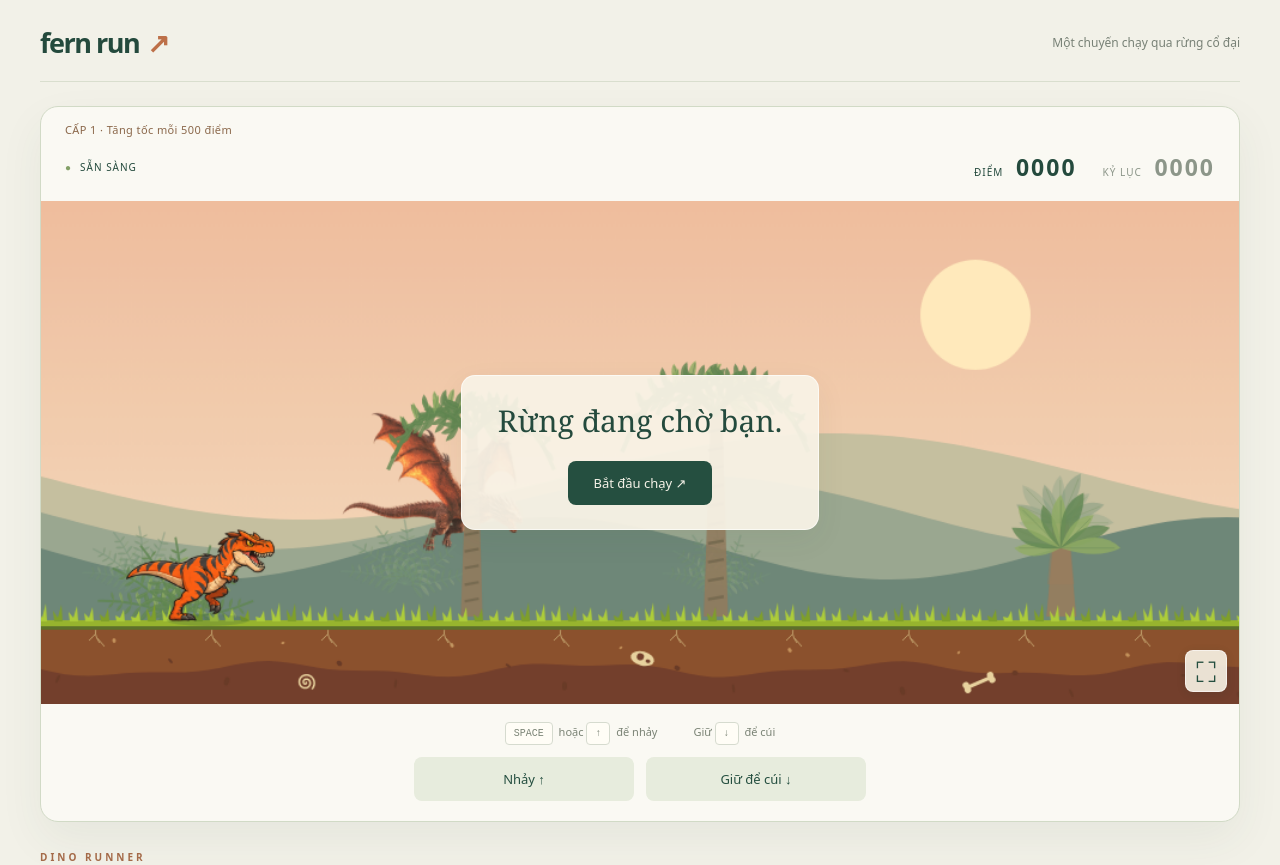
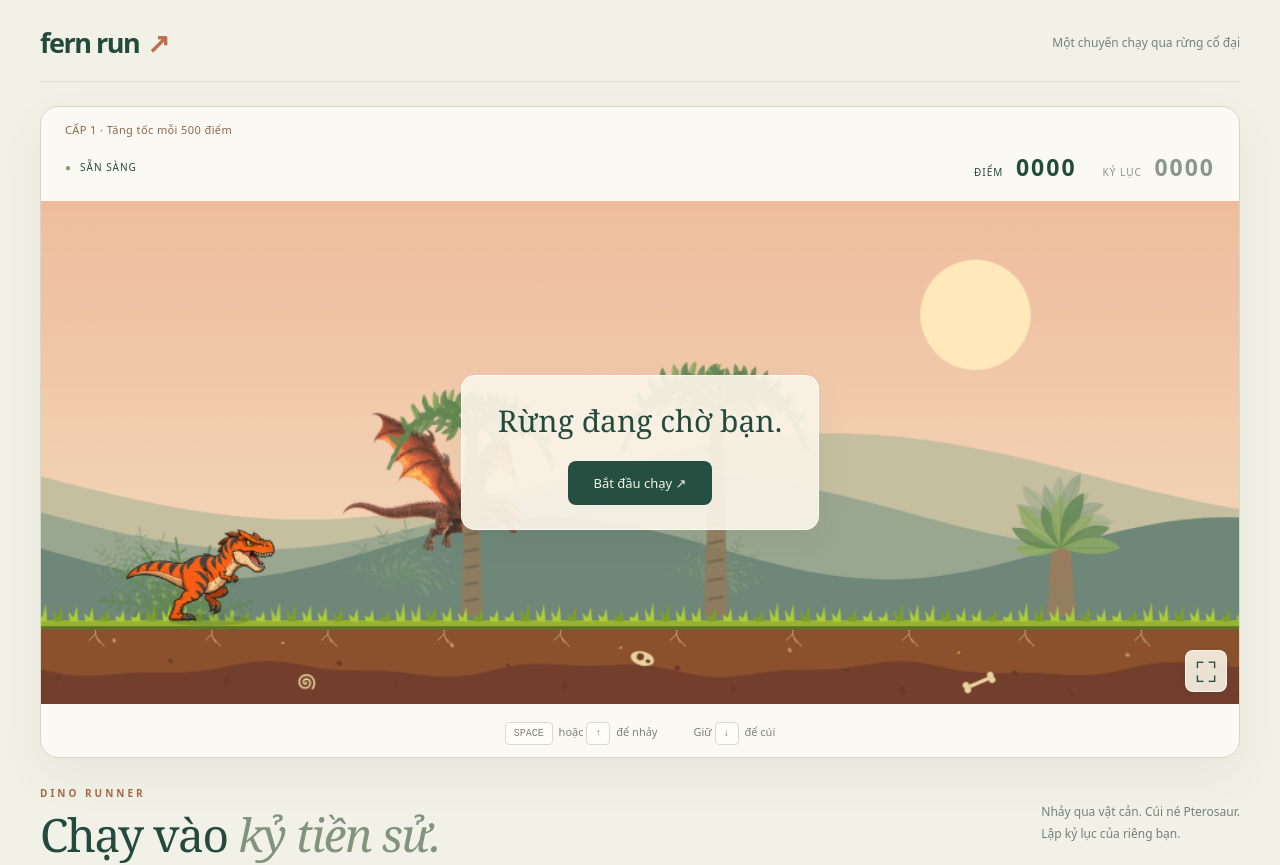
Before and after one commit to TienHoangSG/dino-runner, a React (Vite) app: page / in a window 1280 px wide. Shown: the top 865 px of the page. Built offline with nearby package versions, Linux system fonts and the light colour scheme.

Commit message:
Replace touch buttons with external swipe instructions

```diff
--- a/src/main.tsx
+++ b/src/main.tsx
@@ -332,18 +332,9 @@ function App() {
         <button className="fullscreen-button" onPointerDown={event => event.stopPropagation()} onClick={event => { event.stopPropagation(); void toggleFullscreen(); }} aria-label={expanded ? "Thoát toàn màn hình" : "Toàn màn hình"} title={expanded ? "Thoát toàn màn hình" : "Toàn màn hình"}><span aria-hidden="true">{expanded ? '⊡' : '⛶'}</span></button>
       </div>
       <div className="controls"><span><kbd>SPACE</kbd> hoặc <kbd>↑</kbd> để nhảy</span><span>Giữ <kbd>↓</kbd> để cúi</span></div>
-      <div className="touch-controls">
-        <button onPointerDown={event => {
-          if (event.button !== 0) return;
-          event.preventDefault();
-          action.current();
-        }} onClick={event => {
-          // Keyboard and assistive activation has no preceding pointer press.
-          if (event.detail === 0) action.current();
-        }}>Nhảy ↑</button>
-        <button onPointerDown={e => { e.currentTarget.setPointerCapture(e.pointerId); duck.current = true; }} onPointerUp={() => { duck.current = false; }} onPointerCancel={() => { duck.current = false; }} onLostPointerCapture={() => { duck.current = false; }}>Giữ để cúi ↓</button>
-      </div>
+
     </section>
+    <p className="swipe-guide">Vuốt lên để nhảy · Vuốt xuống và giữ để cúi · Nhấc tay để đứng lên</p>
     <section className="intro"><div><p className="eyebrow">DINO RUNNER</p><h1>Chạy vào <em>kỷ tiền sử.</em></h1></div><p>Nhảy qua vật cản. Cúi né Pterosaur.<br/>Lập kỷ lục của riêng bạn.</p></section>
     <footer><span>Mỗi 500 điểm, cuộc đua nhanh hơn.</span><span>FERN RUN</span></footer>
   </main>;
--- a/src/style.css
+++ b/src/style.css
@@ -26,9 +26,6 @@ button:hover { background: #38634c; }
 button:focus-visible { outline: 3px solid #bd7048; outline-offset: 3px; }
 .controls { padding: 18px 24px 12px; display: flex; justify-content: center; gap: 36px; color: #7a8375; font-size: 11px; }
 kbd { display: inline-block; padding: 5px 8px; border: 1px solid #d6dbcf; border-radius: 4px; font-size: 10px; margin-right: 3px; background: #fffdf6; }
-.touch-controls { display: flex; gap: 12px; padding: 0 24px 20px; max-width: 500px; margin: auto; }
-.touch-controls button { touch-action: none; user-select: none; flex: 1; background: #e7ecdd; color: #254f40; }
-.touch-controls button:active { background: #254f40; color: #fff; }
 footer { display: flex; justify-content: space-between; margin: 20px 0 0; font-size: 10px; color: #939c8c; }
 footer span:last-child { letter-spacing: 2px; }
 @media (max-width: 600px) {
@@ -46,7 +43,6 @@ footer span:last-child { letter-spacing: 2px; }
   h2 { font-size: 21px; margin-bottom: 12px; }
   button { padding: 10px 16px; font-size: 12px; }
   .controls { gap: 14px; padding: 14px 10px 10px; font-size: 10px; }
-  .touch-controls { padding: 0 12px 14px; }
 }
 .rotate-hint { display:none; }
 .game.expanded, .game:fullscreen { position:fixed; inset:0; z-index:1000; width:100%; height:100dvh; max-width:none; margin:0; border:0; border-radius:0; display:flex; flex-direction:column; padding:env(safe-area-inset-top) env(safe-area-inset-right) env(safe-area-inset-bottom) env(safe-area-inset-left); background:#f2f1e8; overflow:hidden; }
@@ -55,11 +51,8 @@ footer span:last-child { letter-spacing: 2px; }
 .expanded .stage { flex:1; min-height:0; width:100%; display:flex; align-items:center; justify-content:center; background:#294b40; overflow:hidden; }
 .expanded canvas { width:100%; height:100%; object-fit:contain; }
 .expanded .controls { padding:6px 12px; }
-.expanded .touch-controls { padding:5px 16px 10px; width:100%; max-width:600px; margin:0 auto; flex-shrink:0; }
 @media (orientation:landscape) and (max-height:600px) {
   .expanded .scorebar { padding:8px 150px 8px 16px; }
-  .expanded .touch-controls { position:absolute; bottom:env(safe-area-inset-bottom,0px); left:0; max-width:none; justify-content:space-between; pointer-events:none; padding:8px 20px; z-index:3; }
-  .expanded .touch-controls button { flex:none; min-width:110px; padding:15px 20px; pointer-events:auto; opacity:.9; }
   .expanded .overlay > div { padding:14px 24px; }
 }
 @media (orientation:portrait) and (max-width:600px) {
@@ -71,7 +64,6 @@ footer span:last-child { letter-spacing: 2px; }
 .fullscreen-button:hover { background:#fffdf3; }
 @media (orientation:landscape) and (max-height:600px) {
   .expanded .fullscreen-button { bottom:max(12px,env(safe-area-inset-bottom)); right:max(12px,env(safe-area-inset-right)); }
-  .expanded .touch-controls { padding-right:76px; }
   .expanded .scorebar { padding-right:16px; }
 }
 /* Portrait touch screens get a landscape layout when orientation lock is unavailable. */
@@ -86,11 +78,6 @@ footer span:last-child { letter-spacing: 2px; }
 }
 .force-landscape .level, .force-landscape .controls { display:none; }
 .force-landscape .scorebar { padding:8px 16px; }
-.force-landscape .touch-controls {
-  position:absolute; bottom:0; left:0; max-width:none; justify-content:space-between;
-  pointer-events:none; padding:8px 76px 8px 20px; z-index:3;
-}
-.force-landscape .touch-controls button { flex:none; min-width:110px; padding:15px 20px; pointer-events:auto; opacity:.9; }
 .force-landscape .fullscreen-button { bottom:12px; right:12px; }
 .force-landscape .overlay > div { padding:14px 24px; }
 /* Holding game controls should stay a game gesture on touch browsers. */
@@ -101,4 +88,6 @@ footer span:last-child { letter-spacing: 2px; }
   -webkit-tap-highlight-color:transparent;
 }
 .game button { touch-action:manipulation; }
-.game .touch-controls button { touch-action:none; }
+
+.swipe-guide { display:none; margin:16px 4px 0; color:#758174; font-size:12px; line-height:1.7; text-align:center; }
+@media (pointer:coarse) { .swipe-guide { display:block; } .controls { display:none; } }
```
